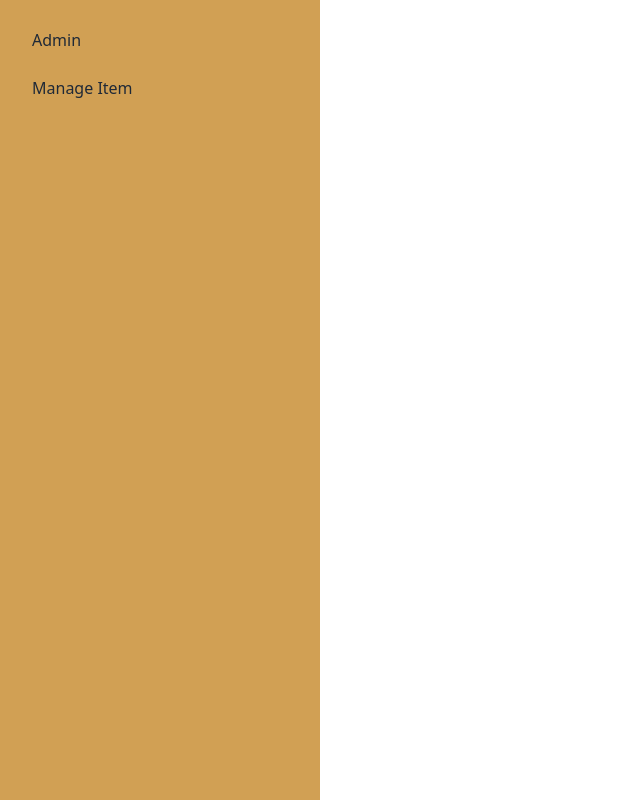
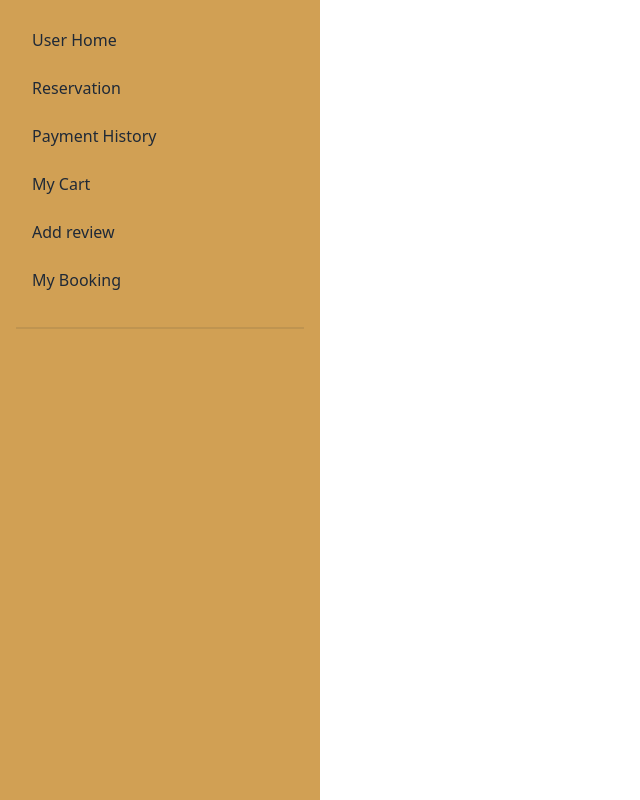
Before and after one commit to developer-nieem/bistro-boss-client, a React (Vite) app: page /admin in a window 1280 px wide. Shown: the whole page, without its empty margins (0-640 px from the left). Built offline with nearby package versions, Linux system fonts and the light colour scheme; no server answers.

Commit message:
Delete cart item and sync data using refetch

```diff
--- a/src/pages/Dashboard/Dashboard/Dashboard.jsx
+++ b/src/pages/Dashboard/Dashboard/Dashboard.jsx
@@ -18,12 +18,24 @@ const Dashboard = () => {
           <label htmlFor="my-drawer-2" className="drawer-overlay"></label>
           <ul className="menu p-4 w-80 bg-[#D1A054] text-base-content">
             <li>
-            <NavLink to='admin'>Admin </NavLink>
+            <NavLink to='admin'>User Home </NavLink>
             </li>
             <li>
-
-              <NavLink to='manageItem'>Manage Item</NavLink>
+              <NavLink to='/'>Reservation</NavLink>
             </li>
+            <li>
+              <NavLink to='/'>Payment History</NavLink>
+            </li>
+            <li>
+              <NavLink to='manageItem'>My Cart</NavLink>
+            </li>
+            <li>
+              <NavLink to='/'>Add review</NavLink>
+            </li>
+            <li>
+              <NavLink to='/'>My Booking</NavLink>
+            </li>
+            <div className="divider border-gray-50 text-white"></div>
           </ul>
         </div>
       </div>
--- a/src/pages/Dashboard/ManageItem.jsx
+++ b/src/pages/Dashboard/ManageItem.jsx
@@ -1,19 +1,52 @@
 import { FaTrash } from "react-icons/fa";
 import useCart from "../../Hooks/useCart";
+import Swal from "sweetalert2";
 
 const ManageItem = () => {
-  const [cart] = useCart();
+  const [cart , refetch] = useCart();
 
   console.log(cart);
-  const total =  cart.reduce((sum , item) => item.price + sum , 0)
+  const total = cart.reduce((sum, item) => item.price + sum, 0);
+
+  const handleDelete = (item) => {
+  console.log(item._id);
+    Swal.fire({
+      title: 'Are you sure?',
+      text: "You won't be able to revert this!",
+      icon: 'warning',
+      showCancelButton: true,
+      confirmButtonColor: '#3085d6',
+      cancelButtonColor: '#d33',
+      confirmButtonText: 'Yes, delete it!'
+    }).then((result) => {
+      if (result.isConfirmed) {
+
+        fetch(`http://localhost:3000/carts/${item._id}`, {
+          method: 'DELETE'
+        })
+        .then(res => res.json())
+        .then(data => {
+          if (data.deletedCount > 0) {
+            refetch();
+            Swal.fire(
+              'Deleted!',
+              'Your file has been deleted.',
+              'success'
+            )
+          }
+        })
+      }
+    })
+  }
+
   return (
-    <div>
-      <div className="overflow-x-auto w-[800px]">
-       <div className="flex justify-between">
-       <h1 className="text-2xl my-3 font-medium"> Total Items {cart.length}</h1>
-        <h1 className="text-2xl my-3 font-medium"> Total price: ${total}</h1>
-        <p><button className="btn btn-success">Pay</button></p>
-       </div>
+    <div className="w-full p-10">
+      <div className="overflow-x-auto mt-96 ">
+        <div className="flex justify-between">
+          <h1 className="text-2xl my-3 font-medium"> Total Items {cart.length}</h1>
+          <h1 className="text-2xl my-3 font-medium"> Total price: ${total}</h1>
+          <p><button className="btn btn-success">Pay</button></p>
+        </div>
 
         <table className="table w-full">
           {/* head */}
@@ -28,7 +61,7 @@ const ManageItem = () => {
           </thead>
           <tbody>
             {/* row 1 */}
-            {cart.map((item , index) => (
+            {cart.map((item, index) => (
               <>
                 <tr>
                   <th>{index + 1}</th>
@@ -47,7 +80,7 @@ const ManageItem = () => {
                   <td>{item.name}</td>
                   <td>${item.price}</td>
                   <th>
-                    <button className="btn btn-error btn-circle ">
+                    <button onClick={() => handleDelete(item)} className="btn btn-error btn-circle ">
                       {" "}
                       <FaTrash></FaTrash>{" "}
                     </button>
--- a/src/pages/Shared/NavBar.jsx
+++ b/src/pages/Shared/NavBar.jsx
@@ -33,16 +33,19 @@ const NavBar = () => {
         <Link to="/order/salad">Order Foods</Link>
       </li>
       <li>
+      <Link to='/admin/manageItem'>
       <label tabIndex={0} className="btn btn-ghost btn-circle">
         <div className="indicator">
           <svg xmlns="http://www.w3.org/2000/svg" className="h-5 w-5" fill="none" viewBox="0 0 24 24" stroke="currentColor"><path strokeLinecap="round" strokeLinejoin="round" strokeWidth="2" d="M3 3h2l.4 2M7 13h10l4-8H5.4M7 13L5.4 5M7 13l-2.293 2.293c-.63.63-.184 1.707.707 1.707H17m0 0a2 2 0 100 4 2 2 0 000-4zm-8 2a2 2 0 11-4 0 2 2 0 014 0z" /></svg>
           <span className="badge badge-sm indicator-item">{cart?.length}</span>
         </div>
       </label>
+
+      </Link>
       </li>
       {user ? (
         <li>
-          <button className="btn btn-outline" onClick={logOutHandler}>Log Out</button>
+          <Link className="btn btn-outline" onClick={logOutHandler}>Log Out</Link>
         </li>
       ) : (
         <li>
```
